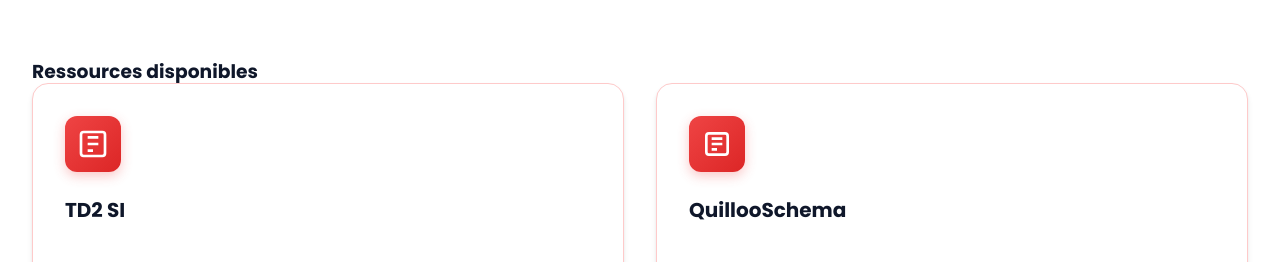
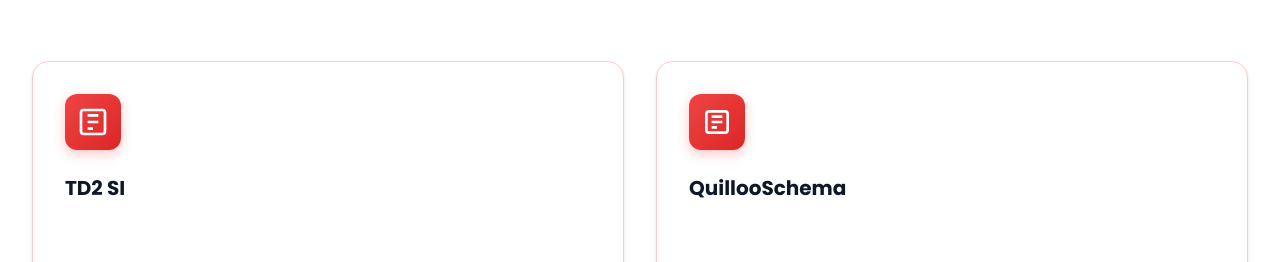
Before and after one commit to binksterrel/monportfolio, a React app: page td2.html in a window 1280 px wide. Shown: the part 297-559 px from the top of the page. Built offline with nearby package versions, Linux system fonts and the light colour scheme.

Commit message:
Update td2.html

```diff
--- a/td2.html
+++ b/td2.html
@@ -95,7 +95,6 @@
                 <p class="section-description">Requêtes complexes et optimisation</p>
             </div>
             <div class="resources">
-                <h3>Ressources disponibles</h3>
                 <div class="cards-grid">
                     <div class="card">
                         <div class="card-icon">
```
